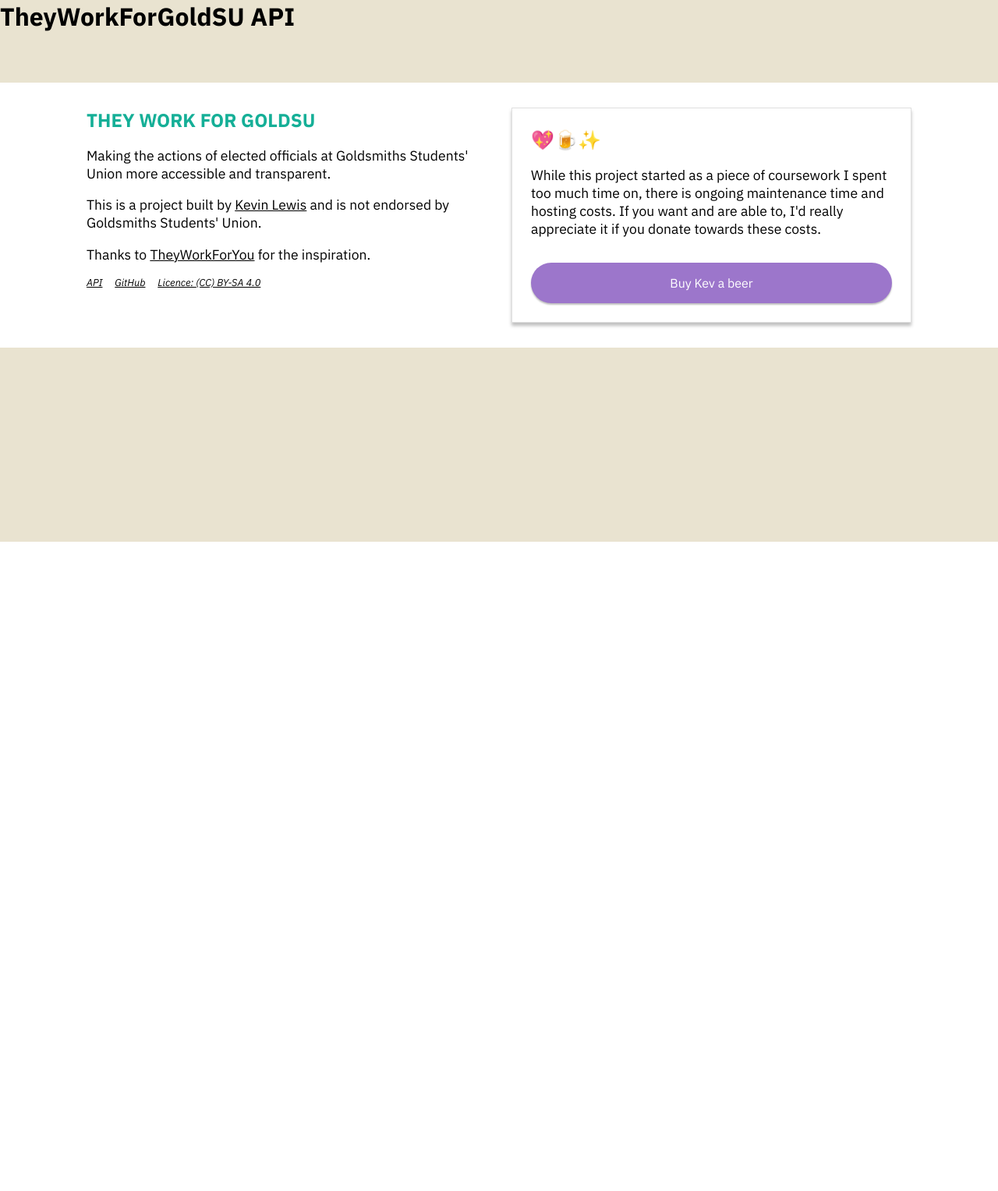
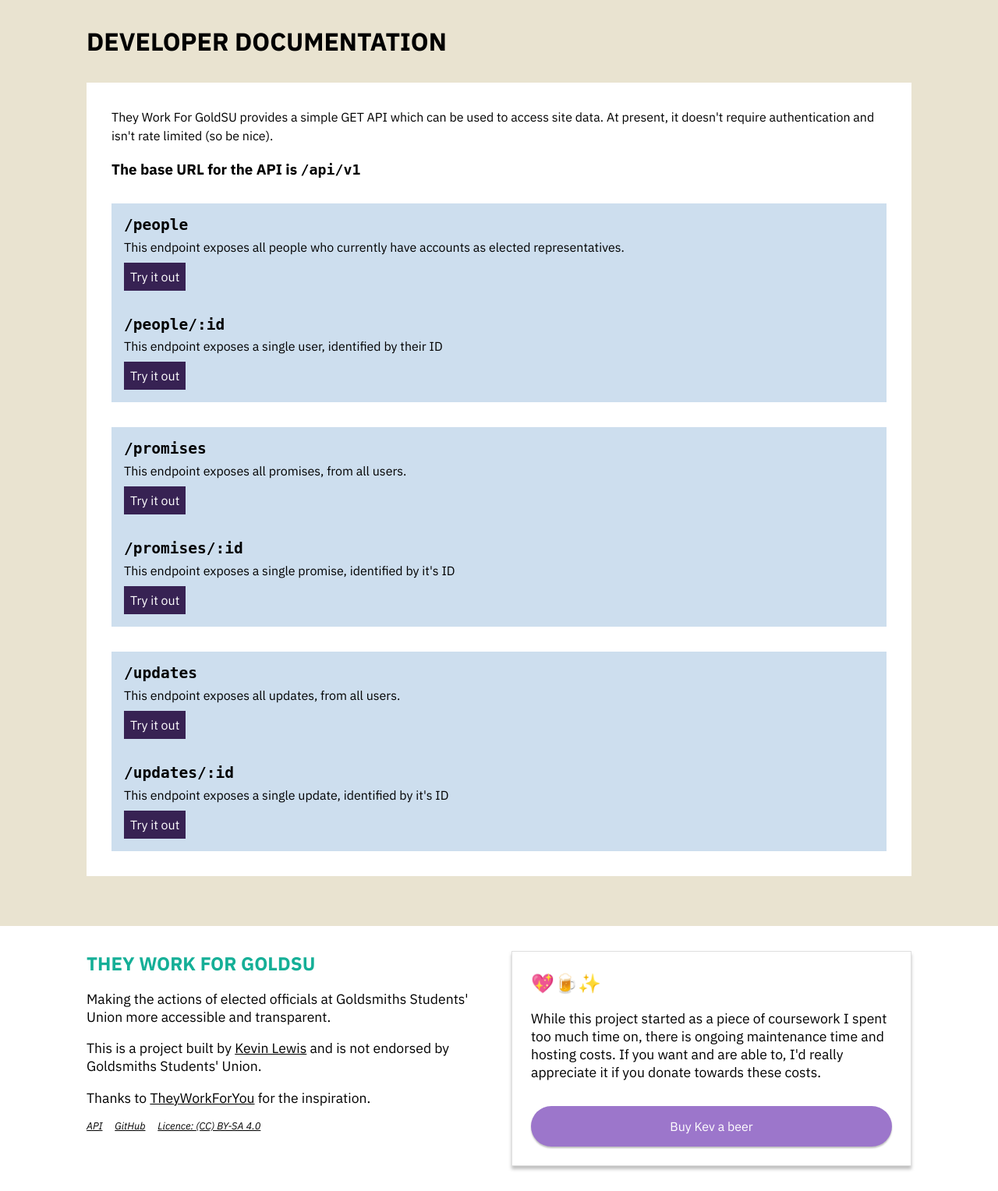
Before and after one commit to phazonoverload/theyworkforgoldsu, a Flask app: page /api in a window 1280 px wide. Shown: the part 105-1633 px from the top of the page at 78% size. Before the commit the page ends 800 px from the top, so only its background shows below. Run offline with Flask 2, Linux system fonts and the light colour scheme; some libraries are stand-ins or nearby versions.

Commit message:
about page, api docs

```diff
--- a/app/routes.py
+++ b/app/routes.py
@@ -83,7 +83,8 @@ def edit_password():
 
 @app.route('/api')
 def api_docs():
-    return render_template('api.html')
+    base_url = '/api/v1'
+    return render_template('api.html', base_url=base_url)
 
 @app.route('/about')
 def about():
--- a/app/static/style.css
+++ b/app/static/style.css
@@ -424,3 +424,66 @@ ul.updates p {
 ul.updates h4 {
   margin: 1em 0;
 }
+
+.built {
+  display: grid;
+  grid-template-columns: 1fr 2fr;
+  grid-column-gap: 2em;
+  background: var(--light);
+  padding: 1em;
+  margin-top: 2em;
+}
+
+.built img {
+  width: 100%;
+}
+
+.box.about h2,
+.box.about p {
+  margin-bottom: 1em;
+}
+
+.box.about .cc {
+  padding-top: 0.5em;
+}
+
+.box.about p,
+.box.api p {
+  line-height: 1.5;
+}
+
+.built a.btn {
+  margin-top: 0;
+}
+
+.api section {
+  background: var(--light);
+  margin-top: 2em;
+  padding: 1em;
+}
+
+.api section p {
+  margin-bottom: 0;
+}
+
+.api section h2 {
+  font-family: monospace;
+  margin-bottom: 0.25em;
+}
+
+.api section a.btn {
+  margin-top: 0.5em;
+}
+
+.api section a.btn:not(:last-child) {
+  margin-bottom: 2em;
+}
+
+.api h3 {
+  margin-top: 1em;
+}
+
+.api h3 code {
+  font-family: monospace;
+  font-size: 1.2em;
+}
--- a/app/templates/api.html
+++ b/app/templates/api.html
@@ -1,6 +1,39 @@
 {% extends "base.html" %}
 
 {% block content %}
-<h1>TheyWorkForGoldSU API</h1>
+
+<div class="w">
+  <div class="hero">
+    <h1>Developer Documentation</h1>
+  </div>
+  <div class="box api">
+    <p>They Work For GoldSU provides a simple GET API which can be used to access site data. At present, it doesn't require authentication and isn't rate limited (so be nice).</p>
+    <h3>The base URL for the API is <code>{{base_url}}</code></h3>
+    <section>
+      <h2>/people</h2>
+      <p>This endpoint exposes all people who currently have accounts as elected representatives.</p>
+      <a href="{{base_url}}/people" class="btn">Try it out</a>
+      <h2>/people/:id</h2>
+      <p>This endpoint exposes a single user, identified by their ID</p>
+      <a href="{{base_url}}/people/1" class="btn">Try it out</a>
+    </section>
+    <section>
+      <h2>/promises</h2>
+      <p>This endpoint exposes all promises, from all users.</p>
+      <a href="{{base_url}}/promises" class="btn">Try it out</a>
+      <h2>/promises/:id</h2>
+      <p>This endpoint exposes a single promise, identified by it's ID</p>
+      <a href="{{base_url}}/promises/1" class="btn">Try it out</a>
+    </section>
+    <section>
+      <h2>/updates</h2>
+      <p>This endpoint exposes all updates, from all users.</p>
+      <a href="{{base_url}}/updates" class="btn">Try it out</a>
+      <h2>/updates/:id</h2>
+      <p>This endpoint exposes a single update, identified by it's ID</p>
+      <a href="{{base_url}}/updates/1" class="btn">Try it out</a>
+    </section>
+  </div>
+</div>
 
 {% endblock %}
--- a/app/templates/index.html
+++ b/app/templates/index.html
@@ -9,7 +9,7 @@
       <div class="meta">
         <h2>Voted in to fight for you. What is done in your name?</h2>
         <p>Goldsmiths Students' Union is spearheaded by elected representatives who represent and support them in all aspects of life at the college. Elected each year, they are voted in based on manifesto promises which they hope to achieve by the end of their term.</p>
-        <p>TheyWorkForGoldSU is an independent platform which allows these representatives to share the work they've been doing towards these promises, and allow students easy access to updates.</p>
+        <p>They Work For GoldSU is an independent platform makes the actions of elected officials at Goldsmiths Students' Union more accessible and transparent. Understand their promises and progress by exploring the site.</p>
         <p><b><a href="{{url_for('about')}}">Find out more about They Work For GoldSU</a></b></p>
       </div>
     </div>
```
Also changed, not shown: app/templates/about.html (+21 -1 lines), readme.md.
